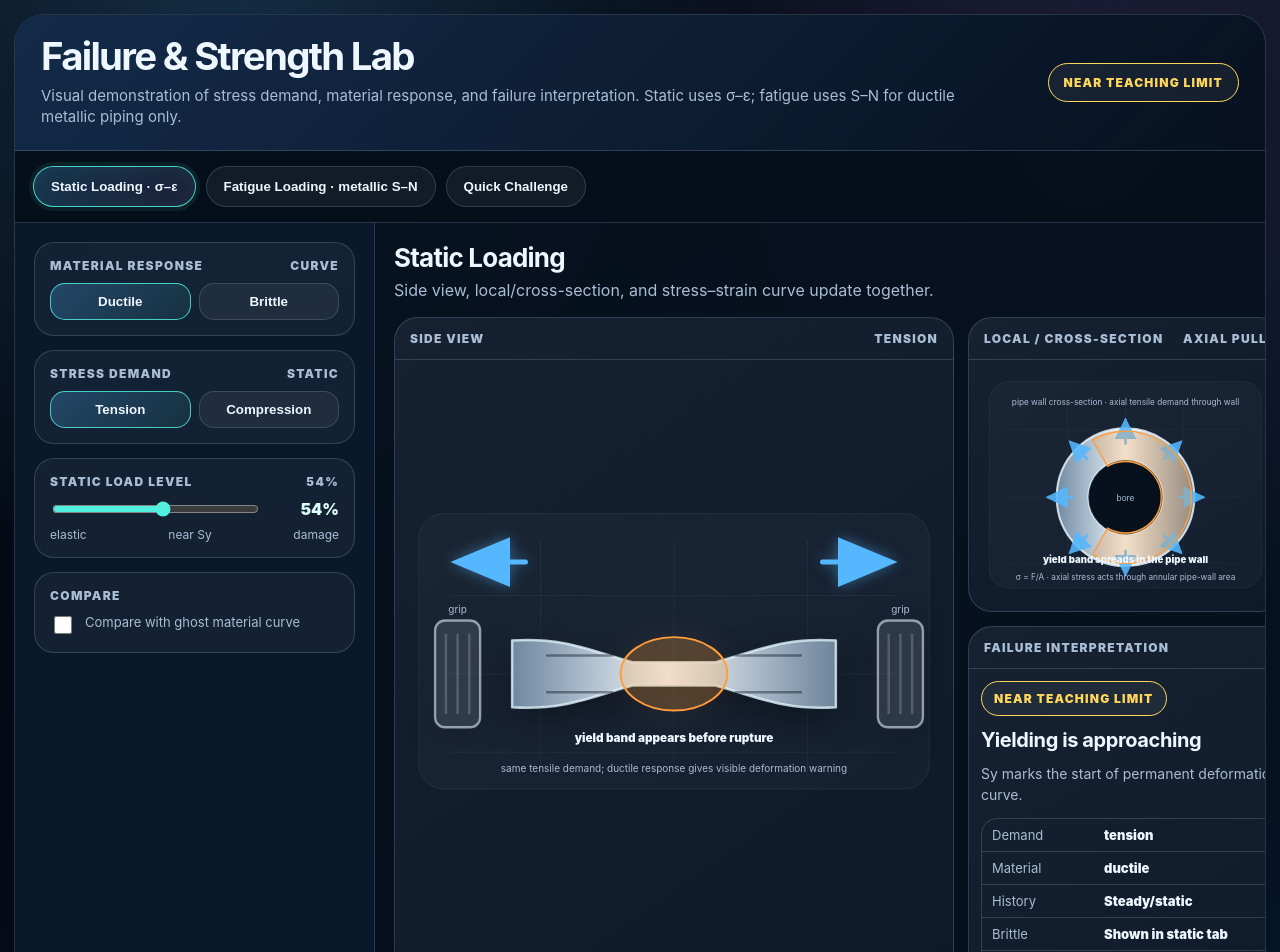
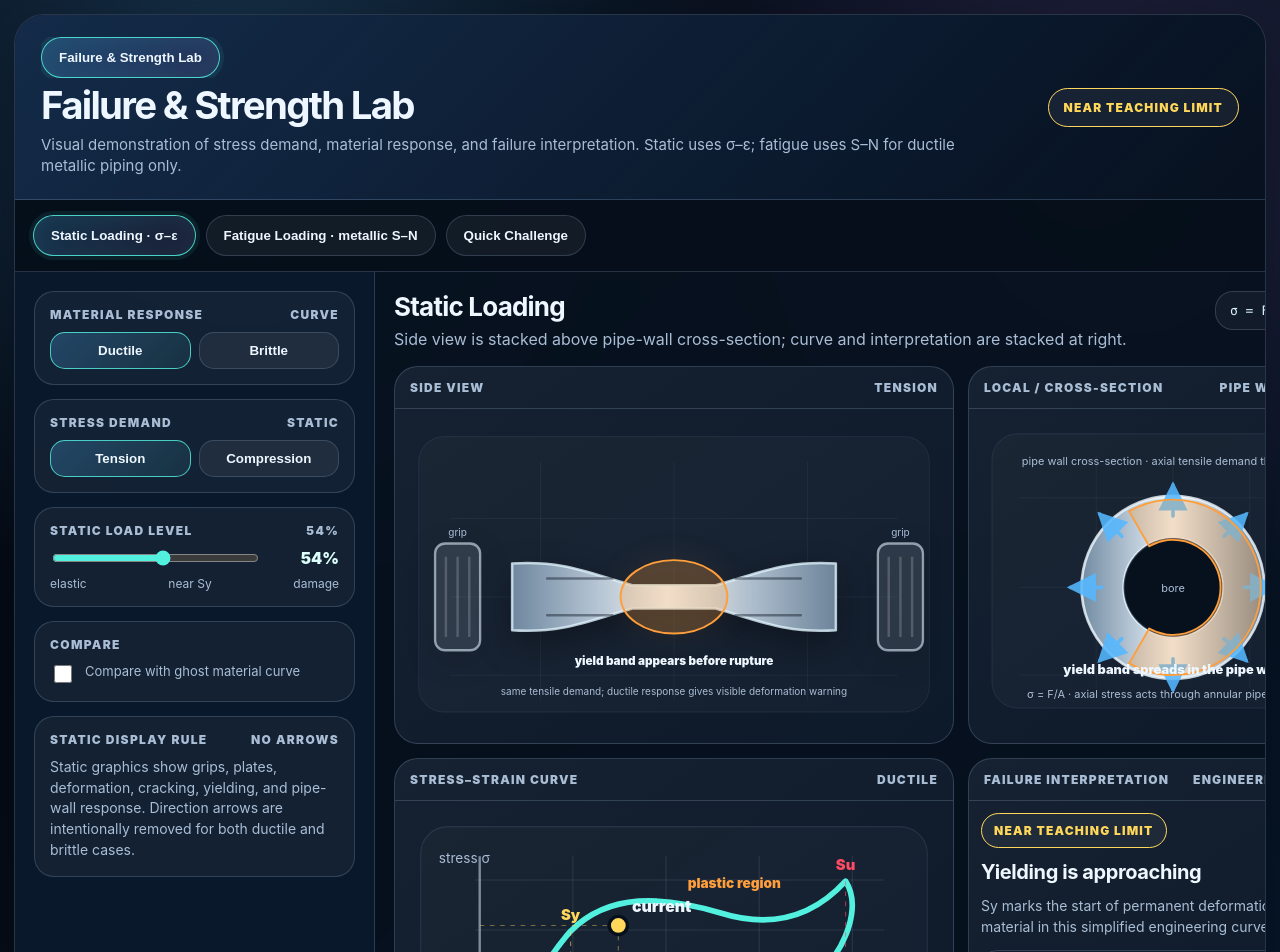
Before and after one commit to reallaksh19/PipingStressIllustration, a React (Vite) app in the folder failure-strength-lab-v3/: page / in a window 1280 px wide. Shown: the top 952 px of the page. Built offline with nearby package versions, Linux system fonts and the light colour scheme.

Commit message:
Revise failure lab tab layout and static arrow display

```diff
--- a/failure-strength-lab-v3/src/main.tsx
+++ b/failure-strength-lab-v3/src/main.tsx
@@ -22,6 +22,26 @@ const initialState: LabState = {
   notchEnabled: true,
 };
 
+const presentationOverride = `
+  .forceArrow { display: none !important; }
+  .analysis-grid {
+    grid-template-columns: minmax(560px, 1.18fr) minmax(410px, .92fr) !important;
+    grid-template-areas: "side curve" "local interp" !important;
+    grid-auto-rows: minmax(300px, auto) !important;
+  }
+  .analysis-grid .panel:nth-child(1) { grid-area: side !important; grid-row: auto !important; grid-column: auto !important; min-height: 300px !important; }
+  .analysis-grid .panel:nth-child(2) { grid-area: local !important; grid-row: auto !important; grid-column: auto !important; min-height: 300px !important; }
+  .analysis-grid .panel:nth-child(3) { grid-area: curve !important; grid-row: auto !important; grid-column: auto !important; }
+  .analysis-grid .panel:nth-child(4) { grid-area: interp !important; grid-row: auto !important; grid-column: auto !important; }
+  .analysis-grid .panel:nth-child(1) .pb,
+  .analysis-grid .panel:nth-child(2) .pb { min-height: 300px !important; display: flex; align-items: center; justify-content: center; }
+  .analysis-grid .panel:nth-child(1) svg { min-height: 310px !important; }
+  .analysis-grid .panel:nth-child(2) svg { max-height: 350px; }
+  @media (max-width: 860px) {
+    .analysis-grid { grid-template-columns: 1fr !important; grid-template-areas: "side" "local" "curve" "interp" !important; }
+  }
+`;
+
 function App() {
   const [state, setState] = useState<LabState>(initialState);
   const status = useMemo(() => state.mode === 'fatigue' ? fatigueStatus(state) : state.mode === 'static' ? staticStatus(state) : { badge: 'Review mode', color: COLORS.cyan, title: 'Review', copy: 'Classify scenarios.' }, [state]);
@@ -29,12 +49,19 @@ function App() {
   const update = (patch: Partial<LabState>) => setState(s => ({ ...s, ...patch }));
 
   return <div className="app">
+    <style>{presentationOverride}</style>
     <header>
-      <div><h1>Failure & Strength Lab</h1><p className="subtitle">Visual demonstration of stress demand, material response, and failure interpretation. Static uses σ–ε; fatigue uses S–N for ductile metallic piping only.</p></div>
+      <div>
+        <div className="tabs" style={{ padding: 0, borderBottom: 0, background: 'transparent', marginBottom: 8 }} aria-label="Page tab">
+          <button className="tab active" type="button">Failure & Strength Lab</button>
+        </div>
+        <h1>Failure & Strength Lab</h1>
+        <p className="subtitle">Visual demonstration of stress demand, material response, and failure interpretation. Static uses σ–ε; fatigue uses S–N for ductile metallic piping only.</p>
+      </div>
       <div className="pill" style={{ color: status.color }}>{status.badge}</div>
     </header>
 
-    <nav className="tabs">
+    <nav className="tabs" aria-label="Lesson mode">
       {(['static', 'fatigue', 'challenge'] as const).map(mode => <button key={mode} className={`tab ${state.mode === mode ? 'active' : ''}`} onClick={() => update({ mode })}>{mode === 'static' ? 'Static Loading · σ–ε' : mode === 'fatigue' ? 'Fatigue Loading · metallic S–N' : 'Quick Challenge'}</button>)}
     </nav>
 
@@ -46,6 +73,7 @@ function App() {
           <ControlBlock title="Static load level" tag={`${state.staticLoad}%`}><Range value={state.staticLoad} min={0} max={100} onChange={v => update({ staticLoad: v })} left="elastic" mid="near Sy" right="damage" /></ControlBlock>
           <ControlBlock title="Compare"><label className="toggle"><input type="checkbox" checked={state.compareCurve} onChange={e => update({ compareCurve: e.target.checked })}/> Compare with ghost material curve</label></ControlBlock>
           {state.material === 'brittle' && state.staticDemand === 'tension' && <ControlBlock title="Flaw"><label className="toggle"><input type="checkbox" checked={state.flawEnabled} onChange={e => update({ flawEnabled: e.target.checked })}/> Show notch / crack flaw</label></ControlBlock>}
+          <ControlBlock title="Static display rule" tag="no arrows"><p className="copy">Static graphics show grips, plates, deformation, cracking, yielding, and pipe-wall response. Direction arrows are intentionally removed for both ductile and brittle cases.</p></ControlBlock>
         </>}
         {state.mode === 'fatigue' && <>
           <ControlBlock title="Scope" tag="metallic"><p className="copy">Fatigue graphics and S-N slider are shown only for ductile metallic piping. No brittle-material fatigue slider or brittle graphics are used.</p></ControlBlock>
@@ -58,15 +86,15 @@ function App() {
 
       <main>
         <section className="title-row">
-          <div><h2>{state.mode === 'static' ? 'Static Loading' : state.mode === 'fatigue' ? 'Fatigue Loading' : 'Quick Challenge'}</h2><p>{state.mode === 'static' ? 'Side view, local/cross-section, and stress–strain curve update together.' : state.mode === 'fatigue' ? `Ductile metallic S-N view: log10(N) = ${logCycles(state.fatigueCyclesSlider).toFixed(2)}.` : 'Review mode.'}</p></div>
+          <div><h2>{state.mode === 'static' ? 'Static Loading' : state.mode === 'fatigue' ? 'Fatigue Loading' : 'Quick Challenge'}</h2><p>{state.mode === 'static' ? 'Side view is stacked above pipe-wall cross-section; curve and interpretation are stacked at right.' : state.mode === 'fatigue' ? `Ductile metallic S-N view: log10(N) = ${logCycles(state.fatigueCyclesSlider).toFixed(2)}. Cross-section stays below side view.` : 'Review mode.'}</p></div>
           <div className="chip">{state.mode === 'fatigue' ? 'ductile metal · Δσ + N · S-N curve' : 'σ = F/A · ε = σ/E'}</div>
         </section>
 
-        {state.mode !== 'challenge' && <section className="grid">
+        {state.mode !== 'challenge' && <section className="grid analysis-grid">
           <Panel title="Side view" tag={state.mode === 'static' ? state.staticDemand : 'ductile metal fatigue'}><SideViewSvg state={state} status={status}/></Panel>
-          <Panel title="Local / cross-section" tag={state.mode === 'fatigue' ? 'weld toe crack' : state.staticDemand === 'tension' ? 'axial pull' : 'inward compression'}><LocalViewSvg state={state} status={status}/></Panel>
+          <Panel title="Local / cross-section" tag={state.mode === 'fatigue' ? 'weld toe crack' : 'pipe wall section'}><LocalViewSvg state={state} status={status}/></Panel>
           <Panel title={state.mode === 'fatigue' ? 'S-N curve' : 'Stress–strain curve'} tag={state.mode === 'fatigue' ? 'ductile metal' : state.material}>{state.mode === 'fatigue' ? <SNCurve state={state} status={status}/> : <StressStrainCurve state={state} status={status}/>}</Panel>
-          <Panel title="Failure interpretation" tag="conceptual"><Interpretation state={state} status={status}/></Panel>
+          <Panel title="Failure interpretation" tag="engineering readout"><Interpretation state={state} status={status}/></Panel>
         </section>}
 
         {state.mode === 'challenge' && <section className="challenge">
@@ -86,7 +114,7 @@ function App() {
             <p className="fb">Challenge principle: stress demand is applied first; material behavior changes the response, not the applied stress itself.</p>
           </div>
         </section>}
-        <section className="tech"><div className="tech-label">Technical bar</div><div className="tech-text">{state.mode === 'fatigue' ? `Metal fatigue view only: Δσ = stress range, N ≈ ${cycleLabel(state.fatigueCyclesSlider)} cycles. Brittle behavior is text-only as flaw/ΔK/KIC concept, not an S-N graphic.` : 'Static: σ = F/A and ε = σ/E in elastic range. Sy marks ductile yield onset; Su is maximum engineering stress before final rupture zone.'}</div></section>
+        <section className="tech"><div className="tech-label">Technical bar</div><div className="tech-text">{state.mode === 'fatigue' ? `Metal fatigue view only: Δσ = stress range, N ≈ ${cycleLabel(state.fatigueCyclesSlider)} cycles. Brittle behavior is text-only as flaw/ΔK/KIC concept, not an S-N graphic.` : 'Static: σ = F/A and ε = σ/E in elastic range. Sy marks ductile yield onset; brittle response is flaw-sensitive. Static visuals intentionally avoid arrows and focus on physical response.'}</div></section>
       </main>
     </div>
   </div>;
```
